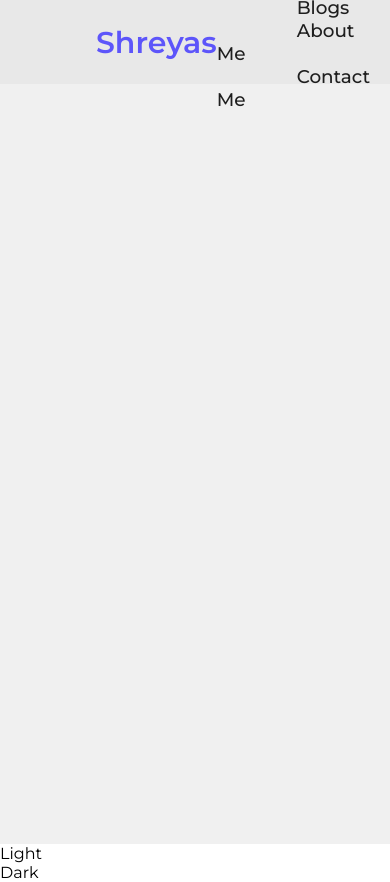
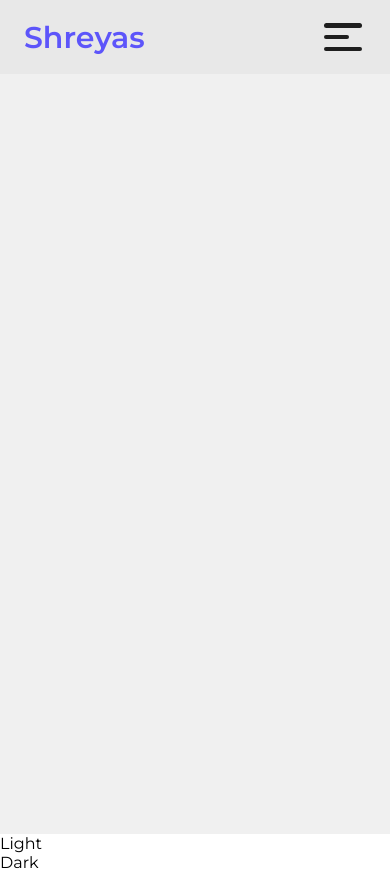
Before and after one commit to shreyazz/personal-portfolio, a React (Create React App) app: page / in a window 390 px wide. Built offline with nearby package versions, Linux system fonts and the light colour scheme.

Commit message:
built nav bar (responsive)

```diff
--- a/src/components/NavBar.jsx
+++ b/src/components/NavBar.jsx
@@ -1,15 +1,34 @@
-import React from "react";
+import React, { useState } from "react";
 import { Link } from "react-router-dom";
 import { Nav } from "../styles/NavBar";
 
 const NavBar = ({ theme }) => {
+  const [showMenu, setShowMenu] = useState(false);
   return (
     <>
-      <Nav theme={theme}>
+      <Nav theme={theme} showMenu={showMenu}>
         <div className="left-nav">
           <Link to={"/"}>Shreyas</Link>
         </div>
         <div className="right-nav">
+          <Link to={"/projects"}>Projects</Link>
+          <Link to={"/blogs"}>Blogs</Link>
+          <Link to={"/about-me"}>About Me</Link>
+          <Link to={"/contact-me"}>Contact Me</Link>
+        </div>
+
+        <div
+          className={`${
+            showMenu ? "close-ham-menu" : "open-ham-menu"
+          } hamburger-menu`}
+          onClick={() => setShowMenu(!showMenu)}
+        >
+          <div className="line-1"></div>
+          <div className="line-2"></div>
+          <div className="line-3"></div>
+        </div>
+
+        <div className={`${showMenu && "open-menu"} mobile-menu`}>
           <Link to={"/projects"}>Projects</Link>
           <Link to={"/blogs"}>Blogs</Link>
           <Link to={"/about-me"}>About Me</Link>
--- a/src/index.css
+++ b/src/index.css
@@ -5,3 +5,14 @@
   transition: background 0.3s ease-in;
   font-family: "Montserrat", sans-serif, monospace;
 }
+
+::-webkit-scrollbar {
+  width: 10px;
+}
+
+::-webkit-scrollbar-thumb {
+  background-color: rgba(134, 134, 134, 0.678);
+}
+.eve {
+  color: #302f2f;
+}
--- a/src/styles/NavBar.js
+++ b/src/styles/NavBar.js
@@ -41,4 +41,160 @@ export const Nav = styled.nav`
     width: 100%;
     transition: all 0.7s cubic-bezier(0.075, 0.82, 0.165, 1);
   }
+
+  .mobile-menu {
+    display: none;
+  }
+
+  .close-ham-menu,
+  .open-ham-menu,
+  .hamburger-menu {
+    display: none;
+  }
+
+  @media only screen and (max-width: 85em) {
+    padding: 3rem 1rem;
+    height: auto;
+    flex-direction: column;
+    gap: 3rem;
+  }
+
+  @media only screen and (max-width: 30em) {
+    padding: 1rem 1.5rem;
+    height: auto;
+    flex-direction: row;
+    align-items: center;
+    .right-nav {
+      display: none;
+    }
+
+    .mobile-menu {
+      position: absolute;
+      right: 50%;
+      transform: translateX(50%);
+      top: -125rem;
+      background: ${({ theme }) => (theme === "dark" ? "#302f2f" : "#d1d1d1")};
+      height: 40vh;
+      width: 40vh;
+      display: flex;
+      flex-direction: column;
+      align-items: center;
+      justify-content: space-between;
+      padding: 1.25rem;
+      z-index: 4;
+      border-radius: 1rem;
+      transition: all 7.7s cubic-bezier(0.075, 0.82, 0.165, 1);
+    }
+
+    .open-menu {
+      transition: all 0.7s cubic-bezier(0.075, 0.82, 0.165, 1);
+      top: 8rem;
+    }
+
+    .mobile-menu a {
+      text-decoration: none;
+      font-weight: 500;
+      font-size: 1.15rem;
+      color: ${({ theme }) => (theme === "light" ? "#1E1E1E" : "#E8E8E8")};
+      position: relative;
+    }
+
+    .mobile-menu a:after {
+      content: "";
+      position: absolute;
+      width: 0;
+      background: ${({ theme }) => (theme === "light" ? "#1E1E1E" : "#E8E8E8")};
+      height: 2px;
+      border-radius: 20px;
+      left: 0;
+      bottom: -4px;
+      transition: all 0.7s cubic-bezier(0.075, 0.82, 0.165, 1);
+    }
+
+    .mobile-menu a:hover:after {
+      width: 100%;
+      transition: all 0.7s cubic-bezier(0.075, 0.82, 0.165, 1);
+    }
+
+    .hamburger-menu {
+      background: transparent;
+      height: 5vh;
+      width: 5vh;
+      z-index: 5;
+      display: inline-block;
+    }
+
+    .open-ham-menu {
+      display: flex;
+      justify-content: space-evenly;
+      align-items: start;
+      flex-direction: column;
+
+      .line-1 {
+        transition: all 0.3s ease-in;
+        border-radius: 30px;
+        height: 10%;
+        width: 90%;
+        background: ${({ theme }) =>
+          theme === "light" ? "#1E1E1E" : "#E8E8E8"};
+      }
+      .line-2 {
+        height: 10%;
+        transition: all 0.4s ease-in;
+        border-radius: 30px;
+
+        width: 60%;
+        background: ${({ theme }) =>
+          theme === "light" ? "#1E1E1E" : "#E8E8E8"};
+      }
+      .line-3 {
+        height: 10%;
+        transition: all 0.3s ease-in;
+        border-radius: 30px;
+
+        width: 90%;
+        background: ${({ theme }) =>
+          theme === "light" ? "#1E1E1E" : "#E8E8E8"};
+      }
+    }
+    .close-ham-menu {
+      display: flex;
+      justify-content: space-evenly;
+      align-items: start;
+      flex-direction: column;
+
+      .line-1 {
+        height: 10%;
+        border-radius: 30px;
+
+        transform: rotate(50deg);
+        transition: all 0.3s ease-in;
+
+        width: 90%;
+        background: ${({ theme }) =>
+          theme === "light" ? "#1E1E1E" : "#E8E8E8"};
+      }
+      .line-2 {
+        border-radius: 30px;
+
+        height: 10%;
+        transition: all 0.9s ease-in;
+
+        transform: translateX(100rem);
+        width: 60%;
+        background: ${({ theme }) =>
+          theme === "light" ? "#1E1E1E" : "#E8E8E8"};
+      }
+      .line-3 {
+        border-radius: 30px;
+
+        height: 10%;
+        transform: rotate(50deg);
+        transition: all 0.3s ease-in;
+        width: 90%;
+        background: ${({ theme }) =>
+          theme === "light" ? "#1E1E1E" : "#E8E8E8"};
+      }
+    }
+  }
 `;
```
